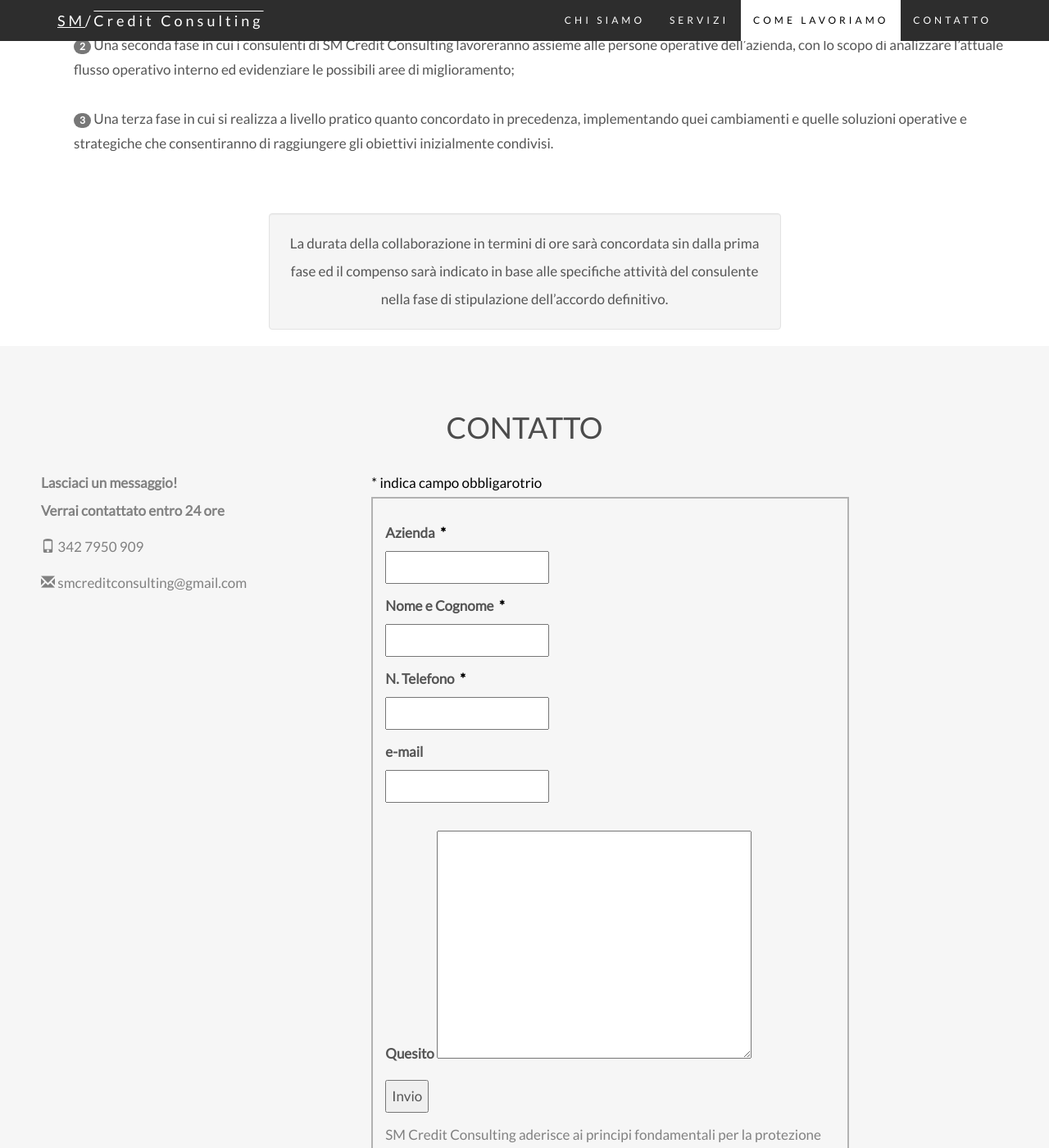
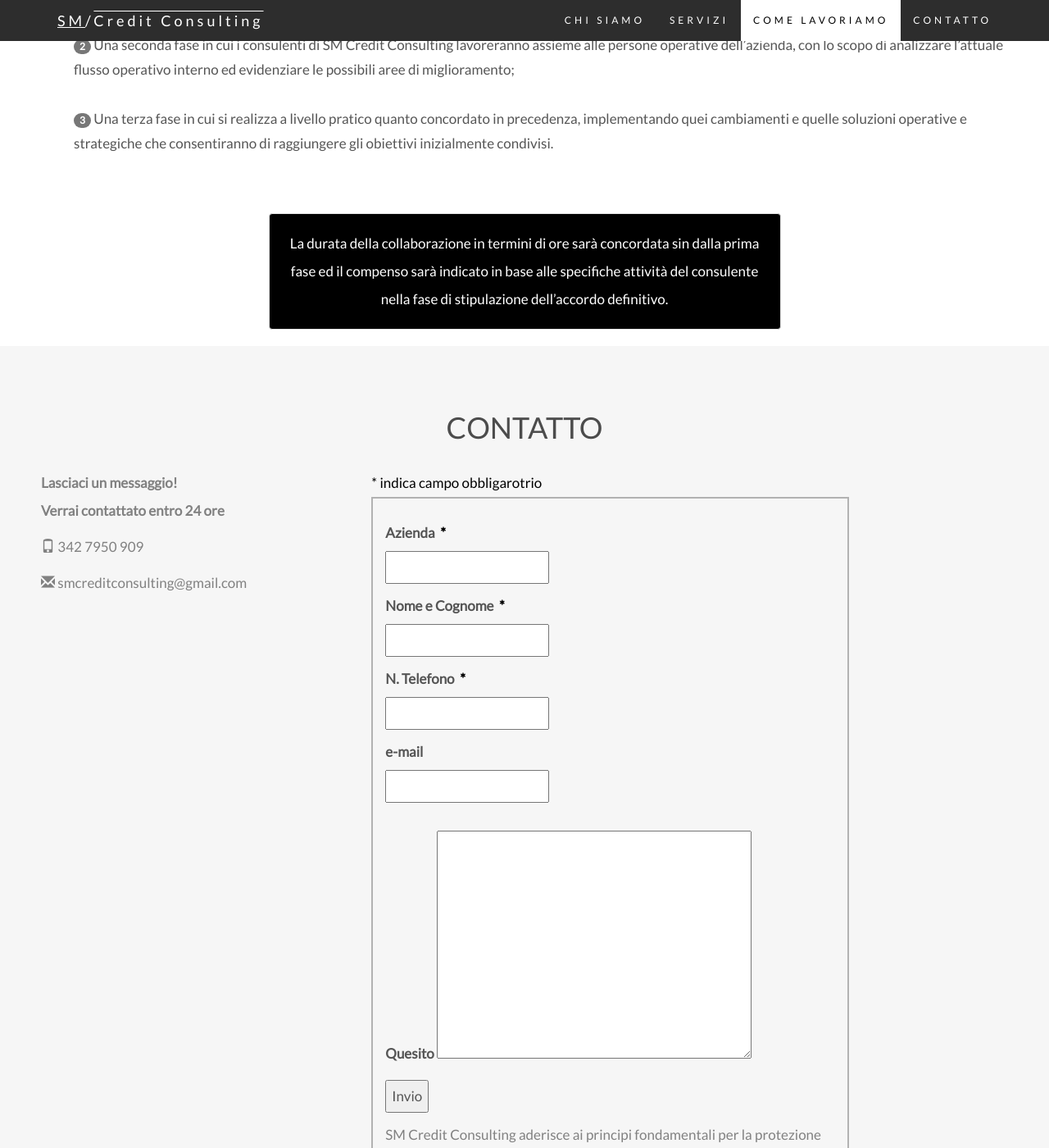
Before and after one commit to smcredit/smcredit.github.io, a Jekyll site: the page built from index.html, in a window 1280 px wide and 1400 px high, scrolled down 2244 px. Shown: the whole window at 82% size. Built offline with Jekyll 4.4.1, drawn with Linux system fonts in a browser that asks for light colours; nearby versions of some CDN libraries.

Commit message:
Update sm.css

```diff
--- a/css/sm.css
+++ b/css/sm.css
@@ -157,6 +157,9 @@ footer{
   background-color: rgba(45,45,45,1);
 
 }
-
+.well{
+	 color: #fff !important;
+	 background-color:black;
+}
 
 /*</style>*/
```
